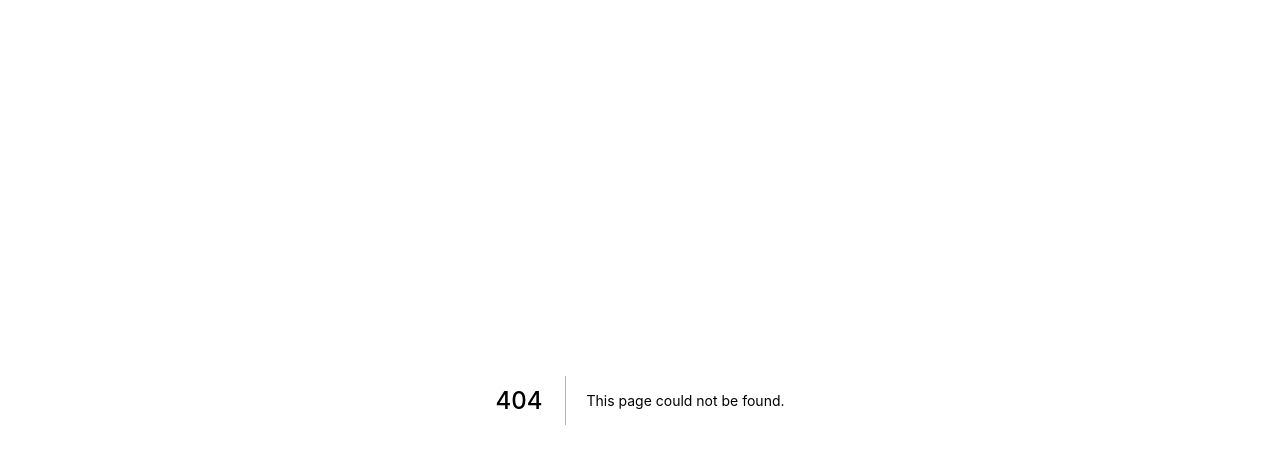
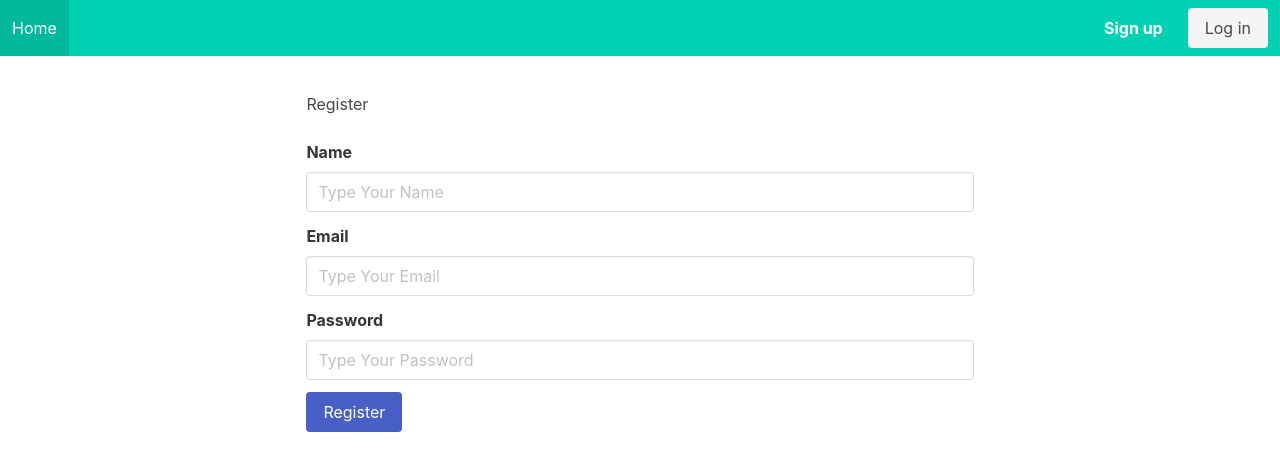
Before and after one commit to mpotts0201/doggler, a Next.js app: page /register in a window 1280 px wide. Before the commit this address had no page. Shown: the top 470 px of the page. Built offline with nearby package versions, Linux system fonts and the light colour scheme; a small style sheet from the web is missing.

Commit message:
add in some placeholder pages

```diff
--- /dev/null
+++ b/components/Layout.jsx
@@ -0,0 +1,20 @@
+import Head from "next/head";
+import React from "react";
+import Navbar from "./Navbar";
+
+export default function Layout({children}) {
+    return (
+        <React.Fragment>
+            <Head>
+                <title>Some Project</title>
+                <meta name="viewport" content="initial-scale=1.0, width=device-width" />
+                <link rel="stylesheet" href="https://cdn.jsdelivr.net/npm/bulma@0.9.2/css/bulma.min.css" />
+                <link rel="stylesheet" href="https://cdnjs.cloudflare.com/ajax/libs/nprogress/0.2.0/nprogress.min.css" />
+            </Head>
+
+            <Navbar />
+
+            <div className="container pt-5 pb-5">{children}</div>
+        </React.Fragment>
+    );
+}
--- /dev/null
+++ b/components/Navbar.jsx
@@ -0,0 +1,59 @@
+import React from "react";
+import Link from "next/link";
+
+export default function Navbar() {
+    return (
+        <nav className="navbar is-primary" role="navigation" aria-label="main navigation">
+            <div className="navbar-brand">
+                {/* <a className="navbar-item" href="https://bulma.io">
+                    <img src="https://bulma.io/images/bulma-logo.png" width="112" height="28" />
+                </a> */}
+
+                {/* <a role="button" className="navbar-burger" aria-label="menu" aria-expanded="false" data-target="navbarBasicExample">
+                    <span aria-hidden="true"></span>
+                    <span aria-hidden="true"></span>
+                    <span aria-hidden="true"></span>
+                </a> */}
+            </div>
+
+            <div id="navbarBasicExample" className="navbar-menu">
+                <div className="navbar-start">
+                    <Link href="/">
+                        <a className="navbar-item">Home</a>
+                    </Link>
+
+                    {/* <a className="navbar-item">Login</a> */}
+
+                    {/* <a className="navbar-item">Register</a> */}
+
+                    {/* <div className="navbar-item has-dropdown is-hoverable">
+                        <a className="navbar-link">More</a>
+
+                        <div className="navbar-dropdown">
+                            <a className="navbar-item">Home</a>
+                            <a className="navbar-item">Jobs</a>
+                            <a className="navbar-item">Contact</a>
+                            <hr className="navbar-divider" />
+                            <a className="navbar-item">Report an issue</a>
+                        </div>
+                    </div> */}
+                </div>
+
+                <div className="navbar-end">
+                    <div className="navbar-item">
+                        <div className="buttons">
+                            <Link href="/register">
+                                <a className="button is-primary">
+                                    <strong>Sign up</strong>
+                                </a>
+                            </Link>
+                            <Link href="/login">
+                                <a className="button is-light">Log in</a>
+                            </Link>
+                        </div>
+                    </div>
+                </div>
+            </div>
+        </nav>
+    );
+}
--- a/package.json
+++ b/package.json
@@ -8,6 +8,7 @@
     "start": "next start"
   },
   "dependencies": {
+    "bulma": "^0.9.2",
     "next": "10.2.3",
     "react": "17.0.2",
     "react-dom": "17.0.2"
--- /dev/null
+++ b/pages/login.js
@@ -0,0 +1,6 @@
+import React from "react";
+import Layout from "../components/Layout";
+
+export default function login() {
+    return <Layout>Login Page</Layout>;
+}
--- /dev/null
+++ b/pages/register.js
@@ -0,0 +1,62 @@
+import React, {useState} from "react";
+import Layout from "../components/Layout";
+
+export default function register() {
+    const [state, setState] = useState({
+        name: "",
+        email: "",
+        password: "",
+        error: "",
+        success: "",
+        buttonText: "Register"
+    });
+
+    const {name, email, password, error, succes, buttonText} = state;
+
+    const handleChange = (name) => (e) => {
+        setState({...state, [name]: e.target.value, error: "", success: "", buttonText: "Register"});
+    };
+
+    const handleSubmit = (e) => {
+        e.preventDefault();
+        console.table(state);
+    };
+
+    const registerForm = () => (
+        <form onSubmit={handleSubmit}>
+            <div className="field">
+                <label className="label">Name</label>
+                <div className="control">
+                    <input onChange={handleChange("name")} className="input" type="text" value={name} placeholder="Type Your Name" />
+                </div>
+            </div>
+            <div className="field">
+                <label className="label">Email</label>
+                <div className="control">
+                    <input onChange={handleChange("email")} className="input" type="email" value={email} placeholder="Type Your Email" />
+                </div>
+            </div>
+            <div className="field">
+                <label className="label">Password</label>
+                <div className="control">
+                    <input onChange={handleChange("password")} className="input" type="password" value={password} placeholder="Type Your Password" />
+                </div>
+            </div>
+            <div className="control">
+                <button className="button is-link">{buttonText}</button>
+            </div>
+        </form>
+    );
+
+    return (
+        <Layout>
+            <div className="column is-three-fifths is-offset-one-fifth">
+                <h1>Register</h1>
+                <br />
+                {registerForm()}
+                {/* <hr /> */}
+                {/* {JSON.stringify(state)} */}
+            </div>
+        </Layout>
+    );
+}
```
Also changed, not shown: components/RegisterForm.jsx (added, +40 -0 lines), pages/index.js (+6 -65 lines), 1 other file (tests, documents, lock files or other folders).
